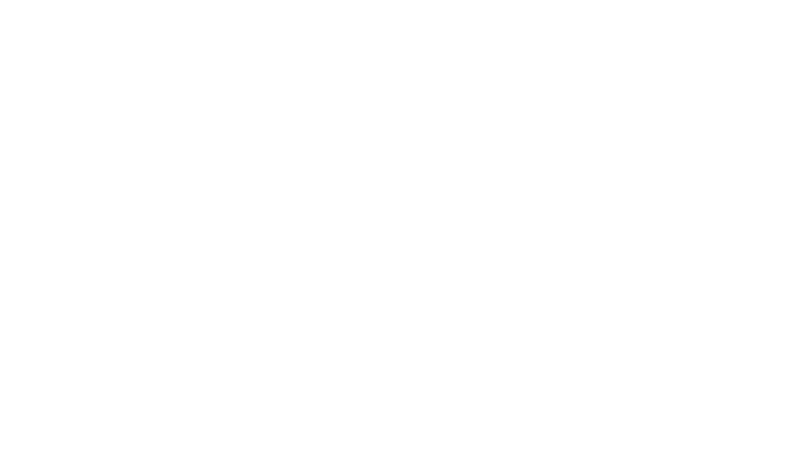
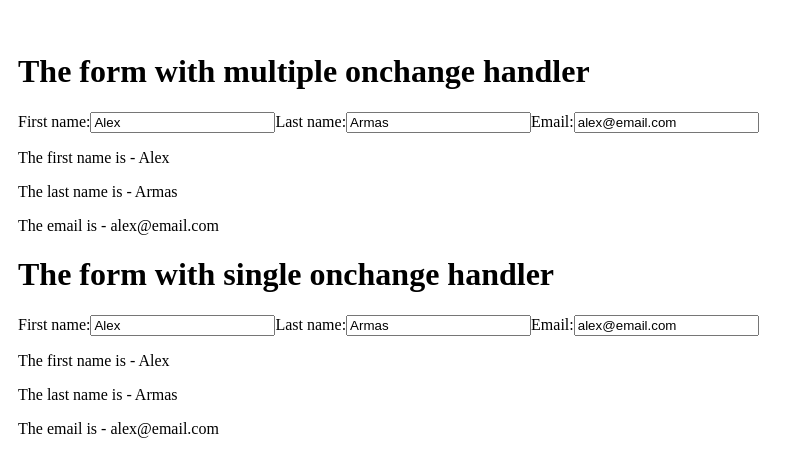
Before and after one commit to mszahan/react-official, a React (Vite) app: page /interact in a window 1280 px wide. Shown: the part 1986-2440 px from the top of the page, without its empty margins (0-804 px from the left). Before the commit the page ends 2026 px from the top, so only its background shows below. Built offline with nearby package versions, Linux system fonts and the light colour scheme.

Commit message:
updating object with state

```diff
--- a/src/components/interact/ObjectState.jsx
+++ b/src/components/interact/ObjectState.jsx
@@ -40,10 +40,161 @@
 }
 
 
+function Form () {
+    const [person, setPerson] = useState({
+        firstName:'Alex',
+        lastName:'Armas',
+        email:'alex@email.com'
+    });
+
+    function handleFirstNameChange(e) {
+        setPerson( {
+            ...person,
+            firstName: e.target.value
+        })
+    }
+
+    function handleLastNameChange(e) {
+        setPerson( {
+            ...person,
+            lastName: e.target.value
+        })
+    }
+
+    function handleEmailChange(e) {
+        setPerson( {
+            ...person,
+            email: e.target.value
+        })
+    }
+
+
+    return (
+        <div className="formwithmultiple">
+            <h1>The form with multiple onchange handler</h1>
+            <div className="form">
+            <form action="" className="main-form">
+
+            <label htmlFor="">
+                First name:
+                <input
+                type="text"
+                value={person.firstName}
+                onChange={handleFirstNameChange}
+                />
+            </label>
+
+
+            <label htmlFor="">
+                Last name:
+                <input
+                type="text"
+                value={person.lastName}
+                onChange={handleLastNameChange}
+                />
+            </label>
+
+            <label htmlFor="">
+                Email:
+                <input
+                type="text"
+                value={person.email}
+                onChange={handleEmailChange}
+                />
+            </label>
+
+            <div className="info">
+                <p>The first name is - {person.firstName}</p>
+                <p>The last name is - {person.lastName}</p>
+                <p>The email is - {person.email}</p>
+            </div>
+
+            </form>
+            </div>
+
+
+
+
+        </div>
+    )
+}
+
+
+function SingleForm () {
+    const [person, setPerson] = useState({
+        firstName:'Alex',
+        lastName:'Armas',
+        email:'alex@email.com'
+    });
+
+    function handleChange(e) {
+        setPerson( {
+            ...person,
+            [e.target.name]: e.target.value
+
+        })
+    }
+
+
+    return (
+        <div className="formwithmultiple">
+            <h1>The form with single onchange handler</h1>
+            <div className="form">
+            <form action="" className="main-form">
+
+            <label htmlFor="">
+                First name:
+                <input
+                name="firstName"
+                type="text"
+                value={person.firstName}
+                onChange={handleChange}
+                />
+            </label>
+
+
+            <label htmlFor="">
+                Last name:
+                <input
+                name="lastName"
+                type="text"
+                value={person.lastName}
+                onChange={handleChange}
+                />
+            </label>
+
+            <label htmlFor="">
+                Email:
+                <input
+                name="email"
+                type="text"
+                value={person.email}
+                onChange={handleChange}
+                />
+            </label>
+
+            <div className="info">
+                <p>The first name is - {person.firstName}</p>
+                <p>The last name is - {person.lastName}</p>
+                <p>The email is - {person.email}</p>
+            </div>
+
+            </form>
+            </div>
+
+
+
+
+        </div>
+    )
+}
+
 export default function ObjectState () {
     return (
         <div className="objectstate">
             <MovingDot/>
+            <Form/>
+            <SingleForm/>
         </div>
     )
 }
```
